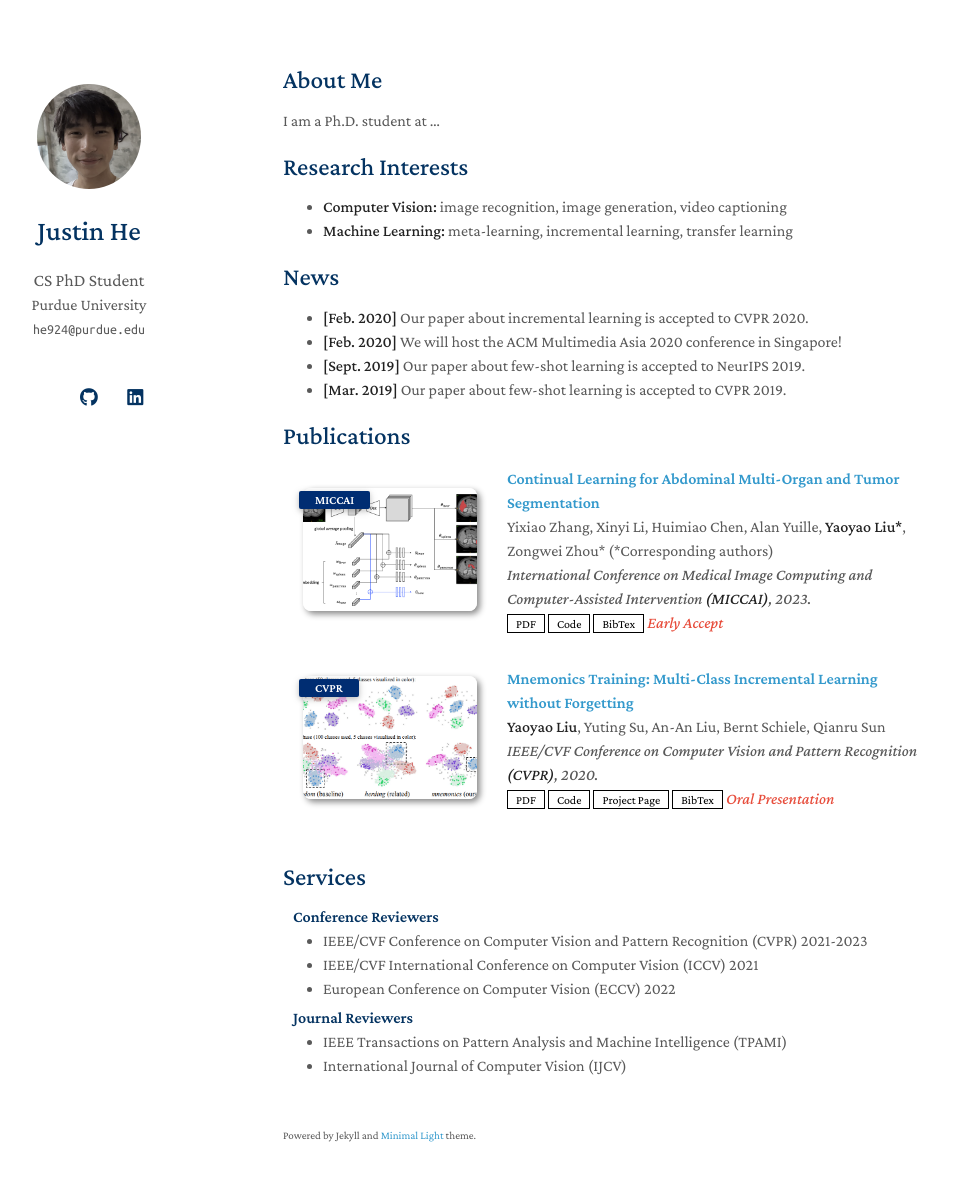
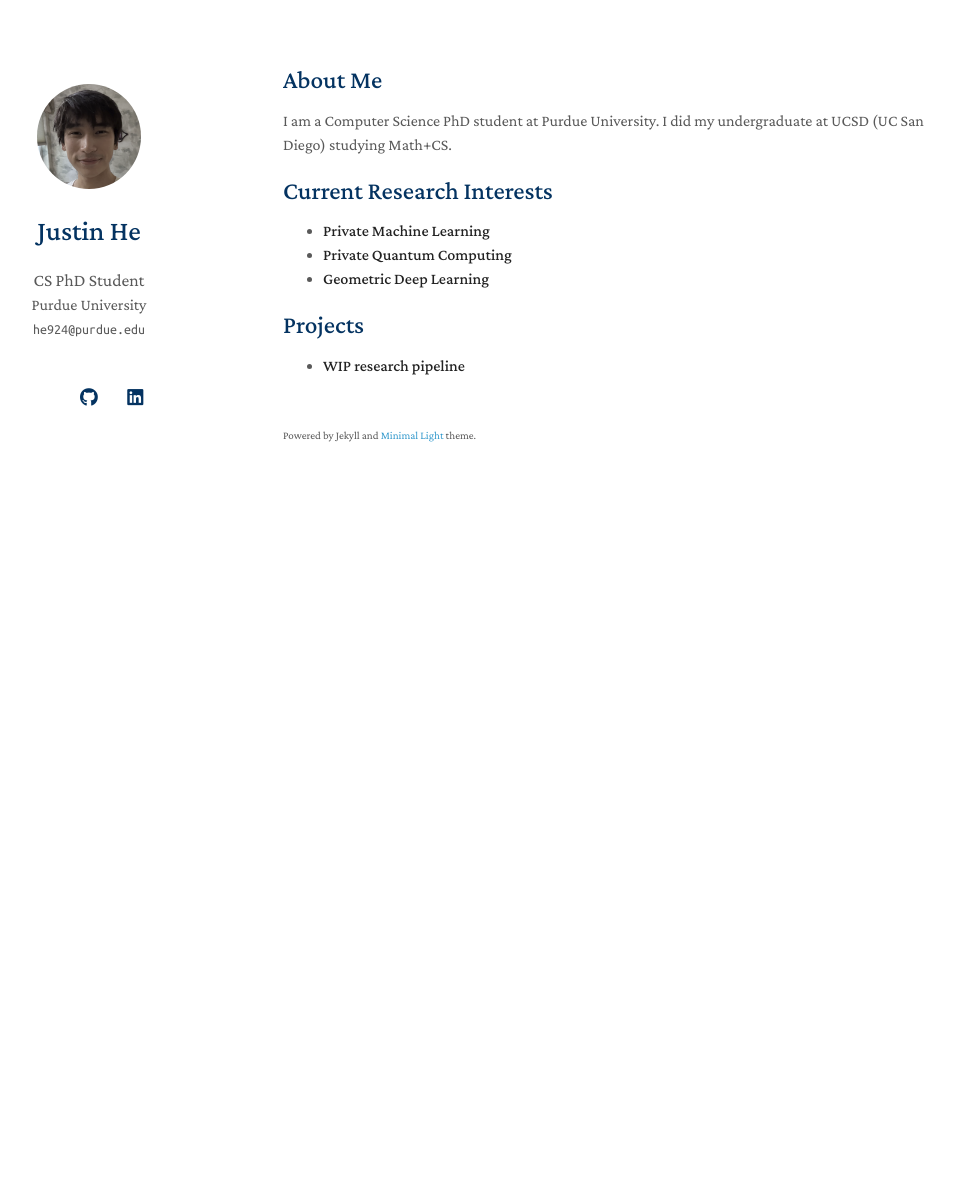
Before and after one commit to jjustinhe/jjustinhe.github.io, a Jekyll site: the page built from index.md, in a window 1280 px wide and 1216 px high. Shown: the top 1181 px of the window, without its empty margins (187-1141 px from the left). Built offline with Jekyll 4.4.1, drawn with Linux system fonts in a browser that asks for light colours; a style sheet for code colours, icons or effects is not loaded; our own code applies the rules of GitHub Pages for plain Markdown files.

Commit message:
Update index.md

```diff
--- a/index.md
+++ b/index.md
@@ -4,12 +4,20 @@ layout: homepage
 
 ## About Me
 
-I am a Ph.D. student at ...
+I am a Computer Science PhD student at Purdue University.
+I did my undergraduate at UCSD (UC San Diego) studying Math+CS.
 
-## Research Interests
+## Current Research Interests
 
-- **Computer Vision:** image recognition, image generation, video captioning
-- **Machine Learning:** meta-learning, incremental learning, transfer learning
+- **Private Machine Learning**
+- **Private Quantum Computing**
+- **Geometric Deep Learning**
+
+## Projects
+
+- **WIP research pipeline**
+
+{% comment %}
 
 ## News
 
@@ -21,3 +29,5 @@ I am a Ph.D. student at ...
 {% include_relative _includes/publications.md %}
 
 {% include_relative _includes/services.md %}
+
+{% endcomment %}
```
